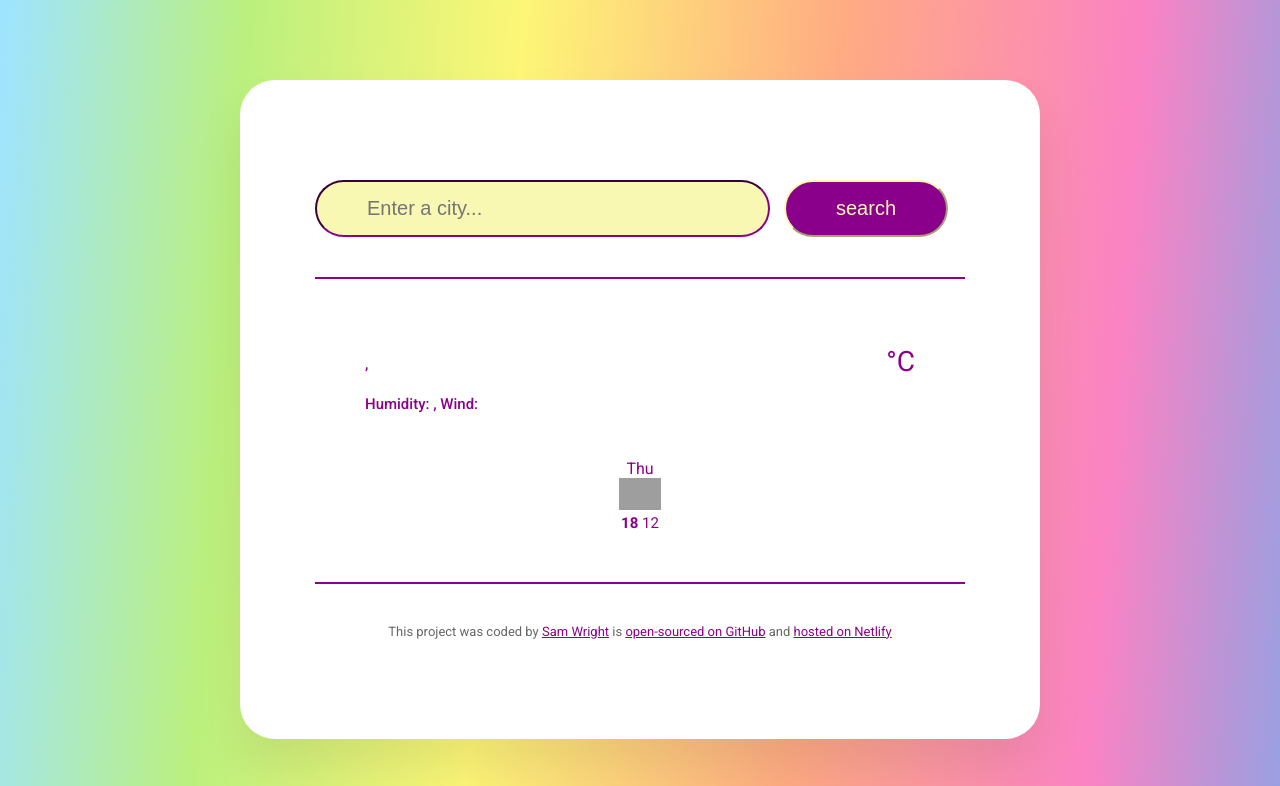
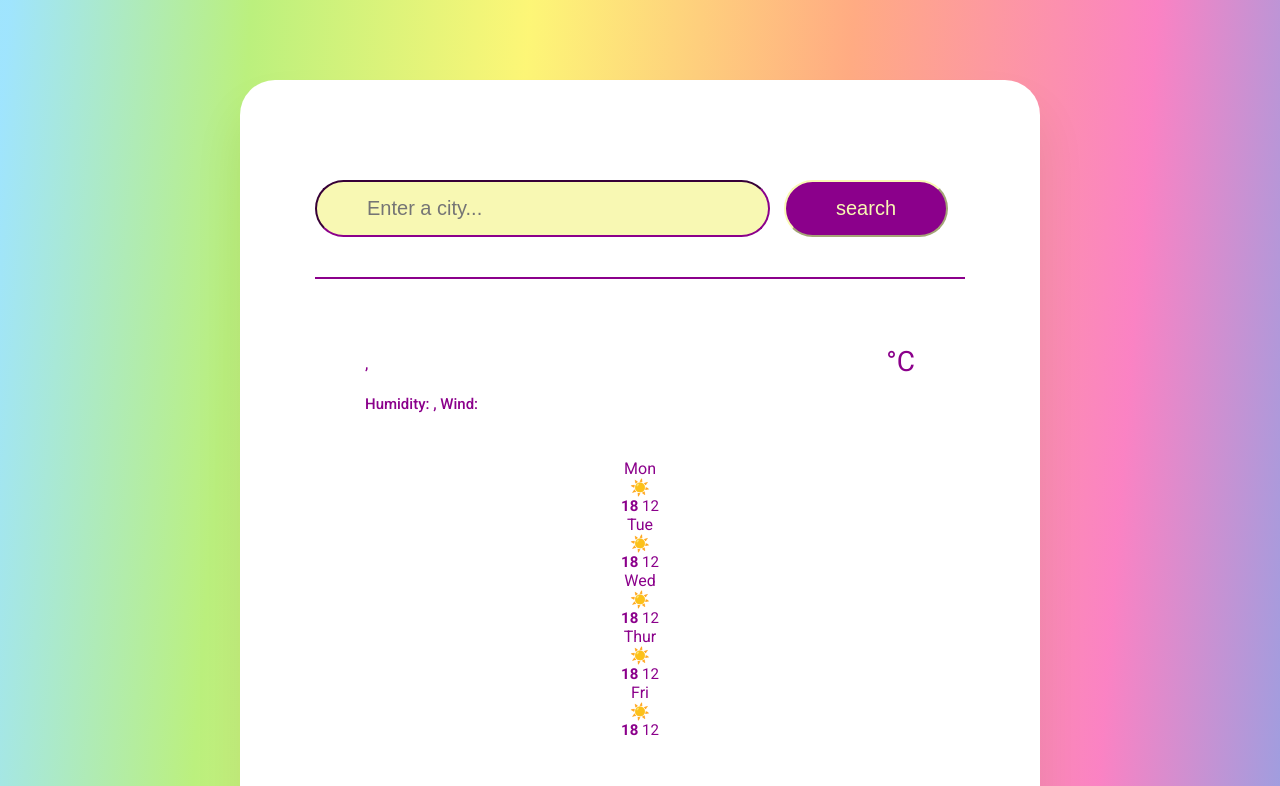
Before and after one commit to sam-apps-craft/Vanilla-Weather-Forecast, a plain HTML site: page index.html in a window 1280 px wide. Shown: the top 786 px of the page. Drawn offline with nearby package versions, Linux system fonts and the light colour scheme; no server answers; grey boxes are pictures that could not be loaded; a web font is replaced by a local one.

Commit message:
Added JavaScript loop

```diff
--- a/index.html
+++ b/index.html
@@ -46,22 +46,7 @@
             <div class="weather-app-unit">°C</div>
           </div>
         </div>
-        <div class="weather-forecast">
-          <div class="row">
-            <div class="col-2">
-              <div class="weather-forecast-date">Thu</div>
-              <img
-                src="http://shecodes-assets.s3.amazonaws.com/api/weather/icons/few-clouds-night.png"
-                alt=""
-                width="42px"
-              />
-              <div class="weather-forecast-temperatures">
-                <span class="weather-forecast-temperature-max"> 18 </span>
-                <span class="weather-forecast-temperature-min"> 12 </span>
-              </div>
-            </div>
-          </div>
-        </div>
+        <div class="weather-forecast" id="forecast"></div>
       </main>
       <footer>
         This project was coded by
--- a/src/index.js
+++ b/src/index.js
@@ -8,7 +8,6 @@ function refreshWeather(response) {
   let timeElement = document.querySelector("#time");
   let date = new Date(response.data.time * 1000);
   let iconElement = document.querySelector("#icon");
-
 
   cityElement.innerHTML = response.data.city;
   temperatureElement.innerHTML = Math.round(temperature);
@@ -55,4 +54,28 @@ function handleSearchSubmit(event) {
 let searchFormElement = document.querySelector("#search-form");
 searchFormElement.addEventListener("submit", handleSearchSubmit);
 
+function displayForecast() {
+  let days = [`Mon`, `Tue`, `Wed`, `Thur`, `Fri`];
+
+  let forecastHtml = "";
+
+  days.forEach(function (day) {
+    forecastHtml =
+      forecastHtml +
+      `
+
+      <div class="weather-forecast-day">
+        <div class="weather-forecast-date">${day}</div>
+        <div class="weather-forecast-icon" >☀️</div>
+        <div class="weather-forecast-temperatures">
+          <span class="weather-forecast-temperature-max"> 18 </span>
+          <span class="weather-forecast-temperature-min"> 12 </span>
+         </div>
+      </div>
+    `;
+  });
+  let forecastElement = document.querySelector("#forecast");
+  forecastElement.innerHTML = forecastHtml;
+}
 searchCity("Monteux");
+displayForecast();
```
